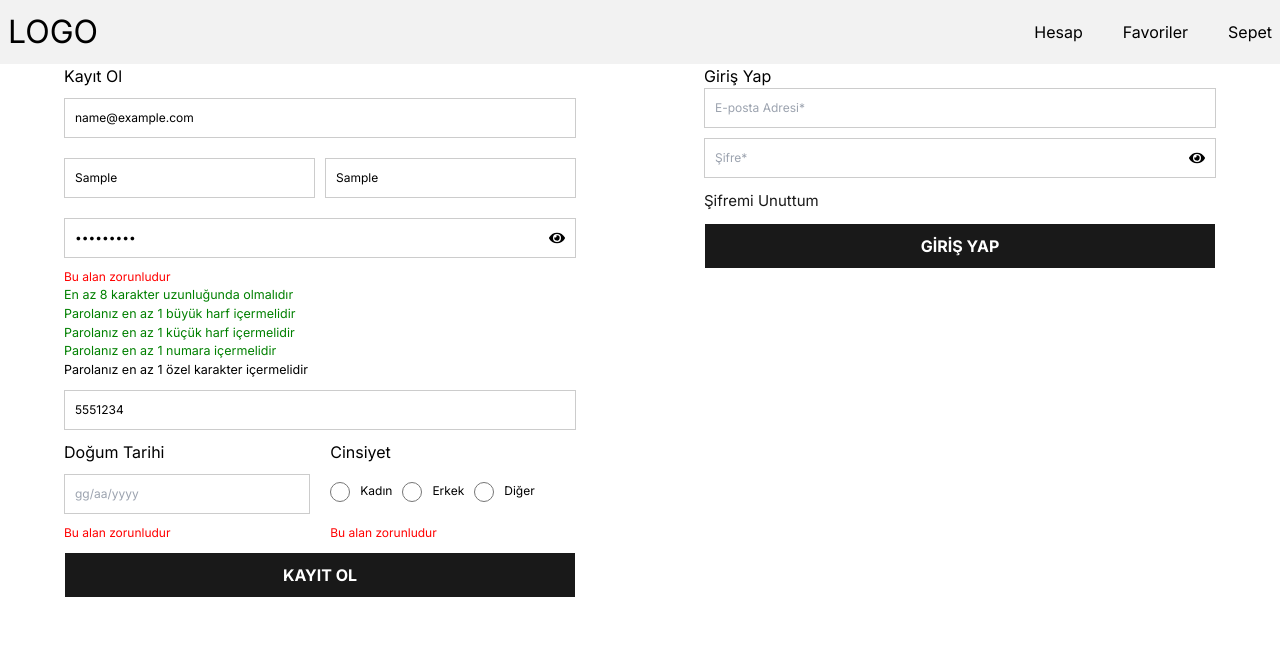
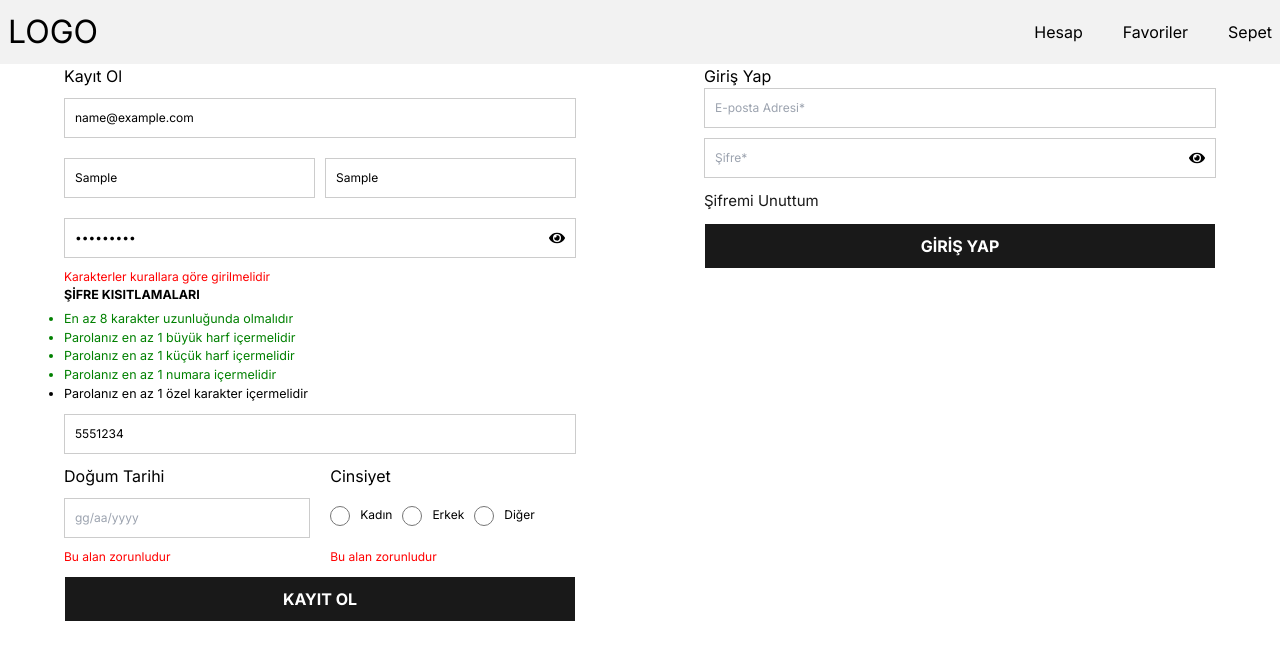
Before and after one commit to mrvozturk/DigitalEmporium, a Next.js app: page /auth in a window 1280 px wide. Both pictures are taken after typing "name@example.com", "Sample", "Sample", "Sample123", "5551234", "Sample" into the empty fields and a click on the button "KAYIT OL". Shown: the top 660 px of the page. Built offline with nearby package versions, Linux system fonts and the light colour scheme.

Commit message:
List style type disc was added to the password warning items, but it was changed to none in the password restrictions heading.

```diff
--- a/src/app/auth/register/index.tsx
+++ b/src/app/auth/register/index.tsx
@@ -17,6 +17,7 @@ const RegisterForm: React.FC = () => {
     number: false,
     specialChar: false
   });
+
   const validateForm = (e: React.FormEvent<HTMLFormElement>) => {
     e.preventDefault();
     const errors: { [key: string]: string } = {};
@@ -36,8 +37,11 @@ const RegisterForm: React.FC = () => {
       }
     });
 
+    const email = form.email.value.trim();
     const emailRegex = /^[^\s@]+@[^\s@]+\.[^\s@]+$/;
-    if (!emailRegex.test(form.email.value.trim())) {
+    if (!email) {
+      errors.email = 'Bu alan zorunludur';
+    } else if (!emailRegex.test(email)) {
       errors.email = 'Geçerli bir e-posta adresi girin';
     }
 
@@ -45,8 +49,10 @@ const RegisterForm: React.FC = () => {
 
     const password = form.password.value;
     const passwordRegex = /^(?=.*[A-Z])(?=.*[a-z])(?=.*\d)(?=.*[@$!%*.?&])[A-Za-z\d@$!%*.?&]{8,}$/;
-    if (!passwordRegex.test(password)) {
+    if (!password) {
       errors.password = 'Bu alan zorunludur';
+    } else if (!passwordRegex.test(password)) {
+      errors.password = 'Karakterler kurallara göre girilmelidir';
       setShowPasswordCriteria(true);
     } else {
       setShowPasswordCriteria(false);
@@ -127,6 +133,7 @@ const RegisterForm: React.FC = () => {
         )}
         {showPasswordCriteria && (
           <ul className={styles.passwordCriteria}>
+            <li className={styles.criteriaHeading}>ŞİFRE KISITLAMALARI</li>
             <li className={passwordCriteria.length ? styles.valid : ''}>
               En az 8 karakter uzunluğunda olmalıdır
             </li>
--- a/src/app/auth/register/register.module.css
+++ b/src/app/auth/register/register.module.css
@@ -147,7 +147,7 @@
   margin-bottom: 5px;
 }
 .passwordCriteria {
-  list-style-type: none;
+  list-style-type: disc;
   padding: 0;
   font-size: 12.5px;
 }
@@ -159,3 +159,8 @@
 .passwordCriteria li.valid {
   color: green;
 }
+.criteriaHeading {
+  font-weight: bold;
+  margin-bottom: 5px;
+  list-style-type: none;
+}
```
